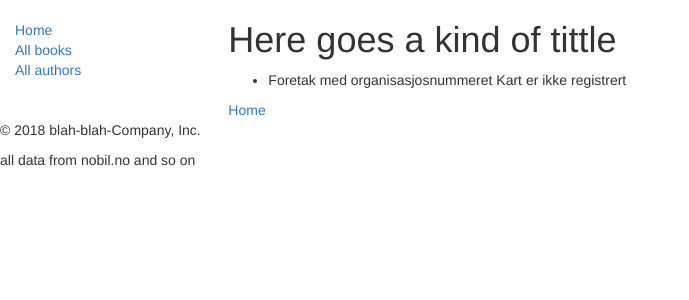
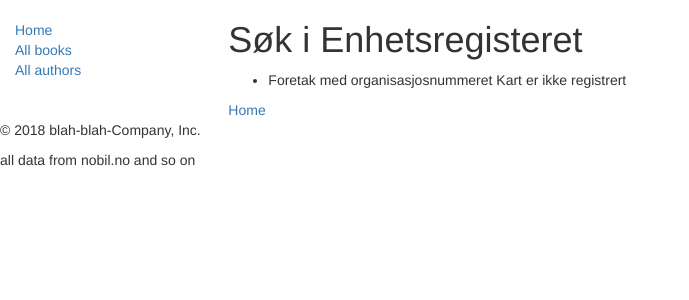
Before and after one commit to sHalnes/register_search, a Django app: page /searching/ in a window 1280 px wide. Shown: the top 300 px of the page, without its empty margins (0-689 px from the left). Run offline with Django 3.2, Linux system fonts and the light colour scheme; data that the repository does not hold is empty; some libraries are stand-ins or nearby versions.

Commit message:
commit 6

```diff
--- a/searching/templates/base.html
+++ b/searching/templates/base.html
@@ -1,7 +1,7 @@
 <!DOCTYPE html>
 <html lang="no">
 <head>
-    {% block tittle %} <title>Title</title> {% endblock %}
+    {% block tittle %} <title>Søk mot Brønnøysundregisteret</title> {% endblock %}
     <meta charset="UTF-8">
     <meta name="viewport" content="width=device-width, initial-scale=1">
     <link rel="stylesheet" href="https://maxcdn.bootstrapcdn.com/bootstrap/3.3.7/css/bootstrap.min.css">
--- a/searching/templates/index.html
+++ b/searching/templates/index.html
@@ -1,8 +1,7 @@
 {% extends "base.html" %}
 
 {% block content %}
-    <h1>Here goes a kind of tittle</h1>
-    <!--p>ØÅÆ test</p-->
+    <h1>Søk i Enhetsregisteret</h1>
     {% for element in data %}
     <ul>
         <li>{{ element }}</li>
```
